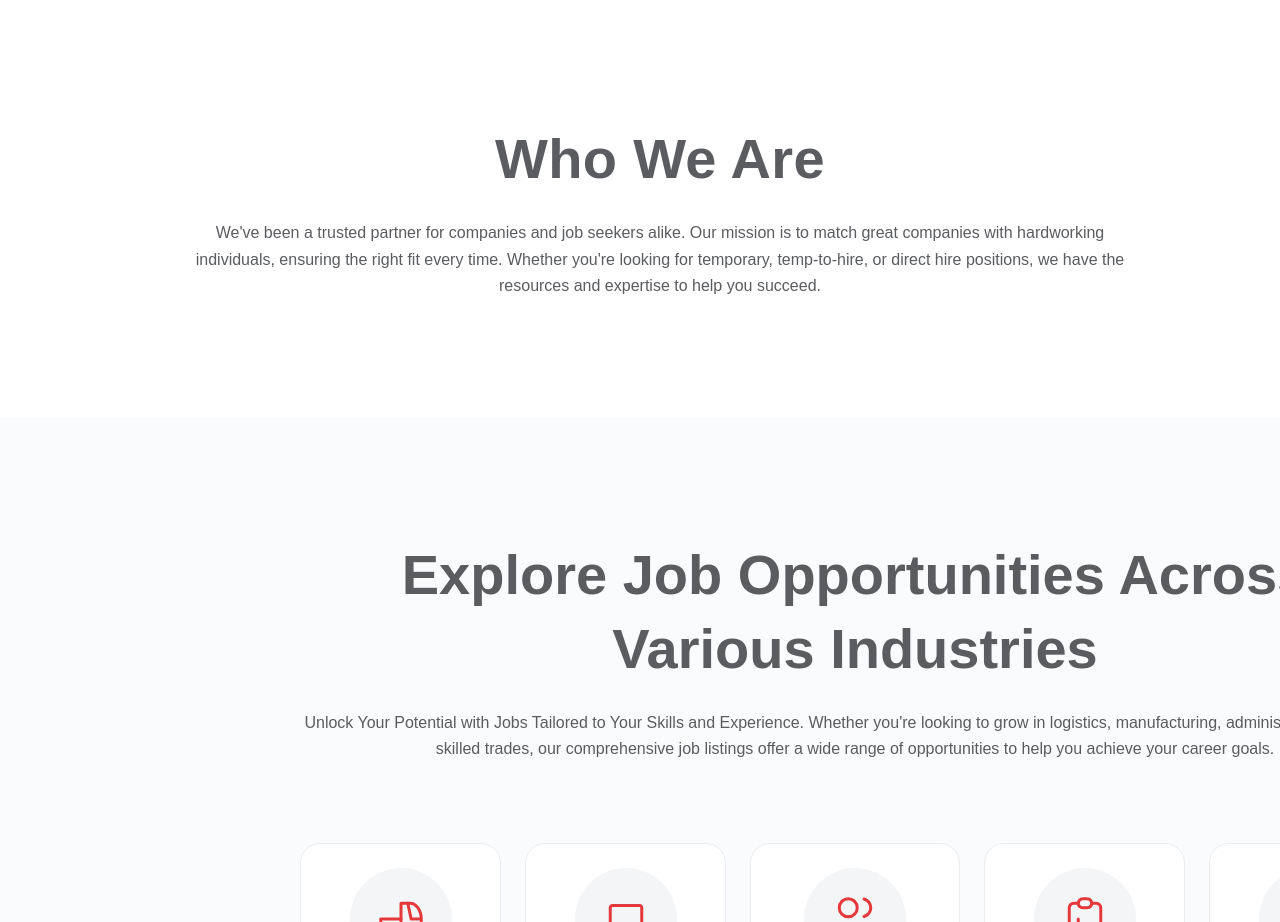
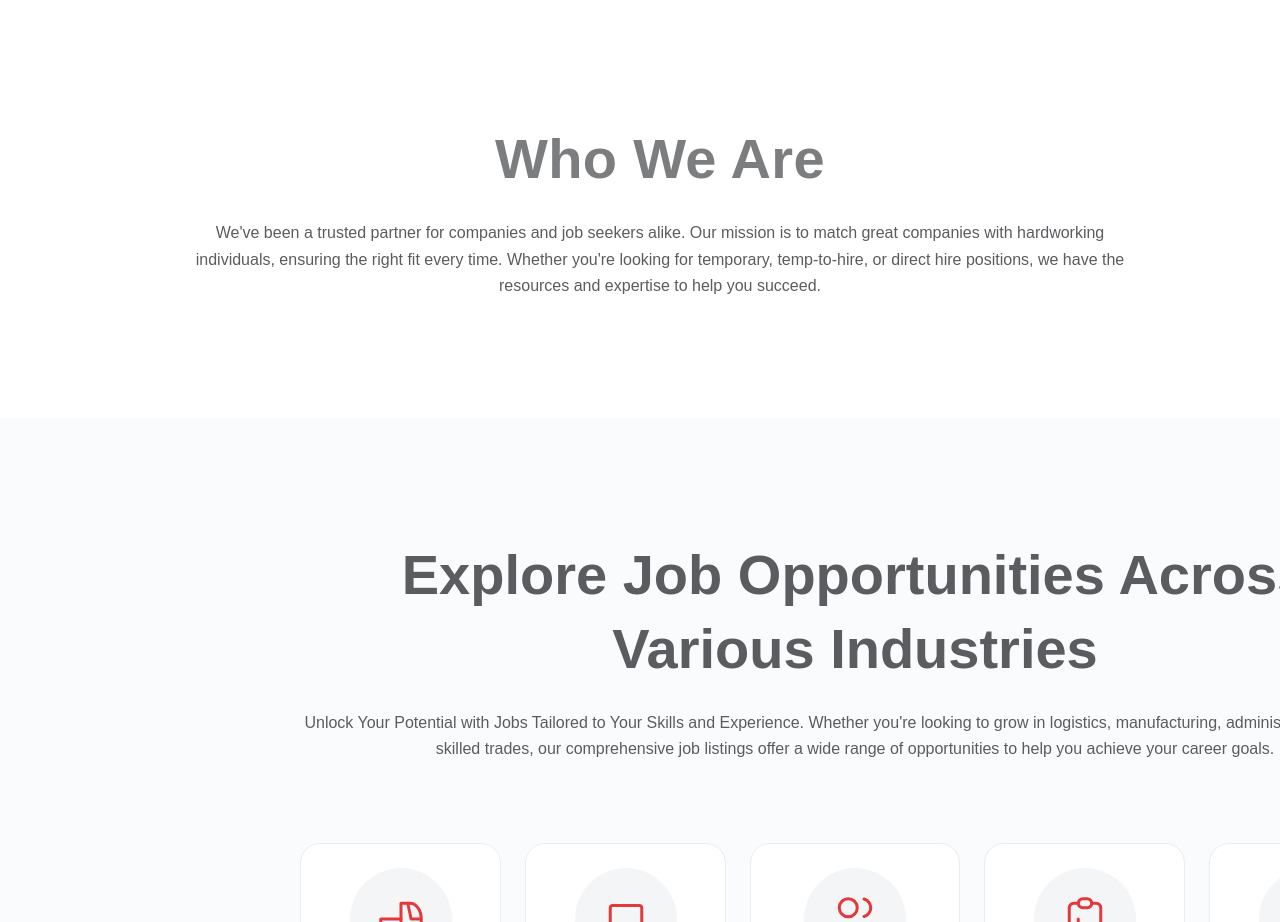
Before and after one commit to atikurahad/hy-staffing, a React (Vite) app: page / in a window 1280 px wide. Shown: the part 880-1802 px from the top of the page. Built offline with nearby package versions, Linux system fonts and the light colour scheme.

Commit message:
animation adapt

```diff
--- a/src/components/common/Common.jsx
+++ b/src/components/common/Common.jsx
@@ -5,7 +5,7 @@ function Common() {
     <section>
     <div className="container mx-auto pt-[40px]">
       <div className="sm:w-[1320px] w-full sm:h-[176px] mx-auto sm:gap-[24px] my-[60px] sm:my-[120px]">
-        <h2 className="sm:text-[56px] text-[32px] font-serif leading-[42.24px] tracking-[0.32px] sm:leading-[73.92px] text-center font-extrabold text-[#5A5C5F]">
+        <h2 className="sm:text-[56px] text-[32px] font-serif leading-[42.24px] tracking-[0.32px] sm:leading-[73.92px] text-center font-extrabold text-[#5A5C5F] animate-pulse">
           Who We Are
         </h2>
         <div className="sm:w-[930px] w-[356px] mx-auto">
```
